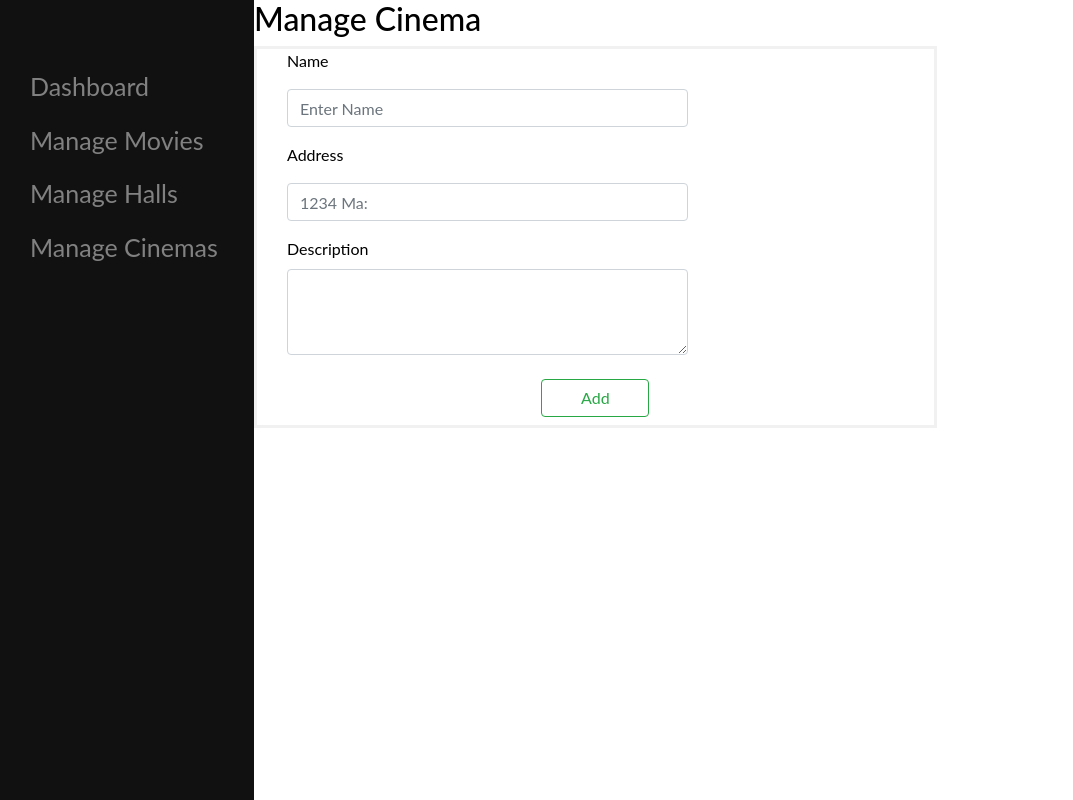
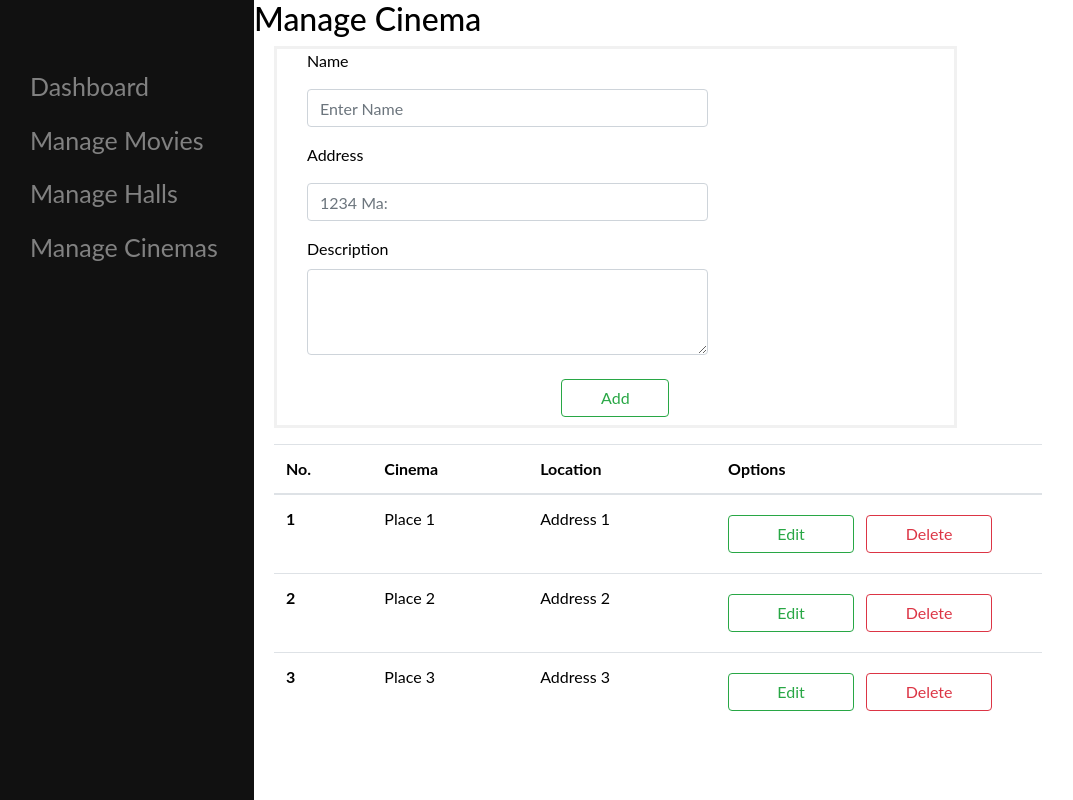
Before and after one commit to nitsuzxz/Online-Booking-Ticket, a PHP site: page /cinema/cinema.php in a window 1280 px wide. Shown: the whole page, without its empty margins (2-1075 px from the left). Run offline with PHP 8.4, Linux system fonts and the light colour scheme.

Commit message:
Cinema UI
+Added mockup design for Cinema page

```diff
--- a/Admin-Side/cinema/cinema.php
+++ b/Admin-Side/cinema/cinema.php
@@ -11,7 +11,7 @@
       <!-- Bootstrap CSS CDN -->
       <link rel="stylesheet" href="https://stackpath.bootstrapcdn.com/bootstrap/4.1.0/css/bootstrap.min.css" integrity="sha384-9gVQ4dYFwwWSjIDZnLEWnxCjeSWFphJiwGPXr1jddIhOegiu1FwO5qRGvFXOdJZ4" crossorigin="anonymous">
     <link rel="stylesheet" href="../../Asset/style.css" />
-    <title>Admin Dashboard</title>
+    <title>Manage Cinema</title>
 
 
   </head>
@@ -23,7 +23,7 @@
       <div id="main">
           <h2>Manage Cinema</h2>
 
-      <form class="col-8">
+          <form class="col-8" style="margin: 0px 20px;">
             <div class="form-group col-8">
               <label for="inputName">Name</label>
               <input type="text" class="form-control col-12" id="inputName"  placeholder="Enter Name">
@@ -39,7 +39,52 @@
             <button type="submit" class="btn btn-outline-success col-md-2 offset-md-5">Add</button>
           </form>
 
+          <p></p>
+
+          <table class="table w-75 p-3" style="margin: 0px 20px;">
+            <thead>
+              <tr>
+                <th scope="col">No.</th>
+                <th scope="col">Cinema</th>
+                <th scope="col">Location</th>
+                <th scope="col">Options</th>
+              </tr>
+            </thead>
+            <tbody>
+              <tr>
+                <th scope="row">1</th>
+                <td>Place 1</td>
+                <td>Address 1</td>
+                <td><button type="submit" class="btn btn-outline-success col-md-5">Edit</button>
+                &nbsp;
+                <button type="submit" class="btn btn-outline-danger col-md-5">Delete</button>
+                </td>
+              </tr>
+              <tr>
+                <th scope="row">2</th>
+                  <td>Place 2</td>
+                  <td>Address 2</td>
+                  <td><button type="submit" class="btn btn-outline-success col-md-5">Edit</button>
+                &nbsp;
+                <button type="submit" class="btn btn-outline-danger col-md-5">Delete</button>
+                </td>
+              </tr>
+              <tr>
+                <th scope="row">3</th>
+                  <td>Place 3</td>
+                  <td>Address 3</td>
+                  <td><button type="submit" class="btn btn-outline-success col-md-5">Edit</button>
+                &nbsp;
+                <button type="submit" class="btn btn-outline-danger col-md-5">Delete</button>
+                </td>
+              </tr>
+            </tbody>
+          </table>
+
       </div>
+
     </div>
+
   </body>
+
 </html>
```
Lines whose indentation alone changed are shown as unchanged.
